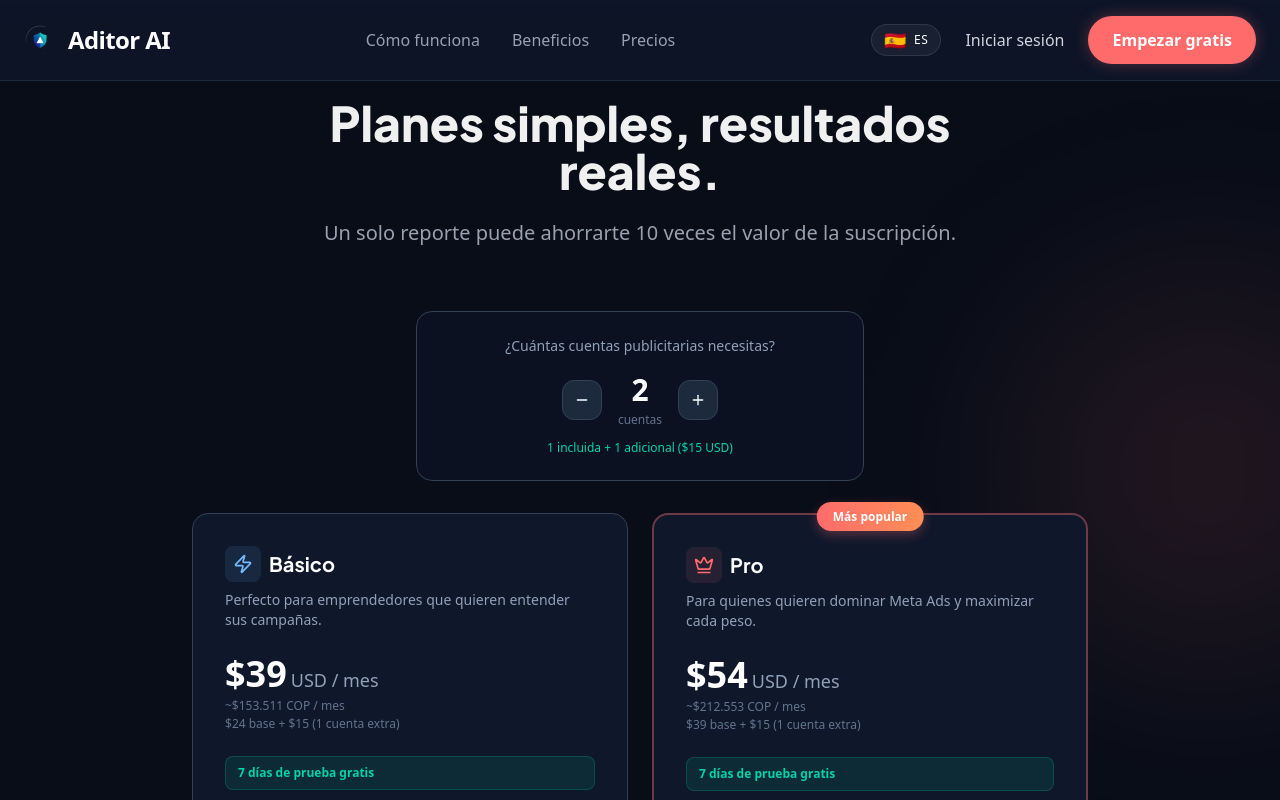
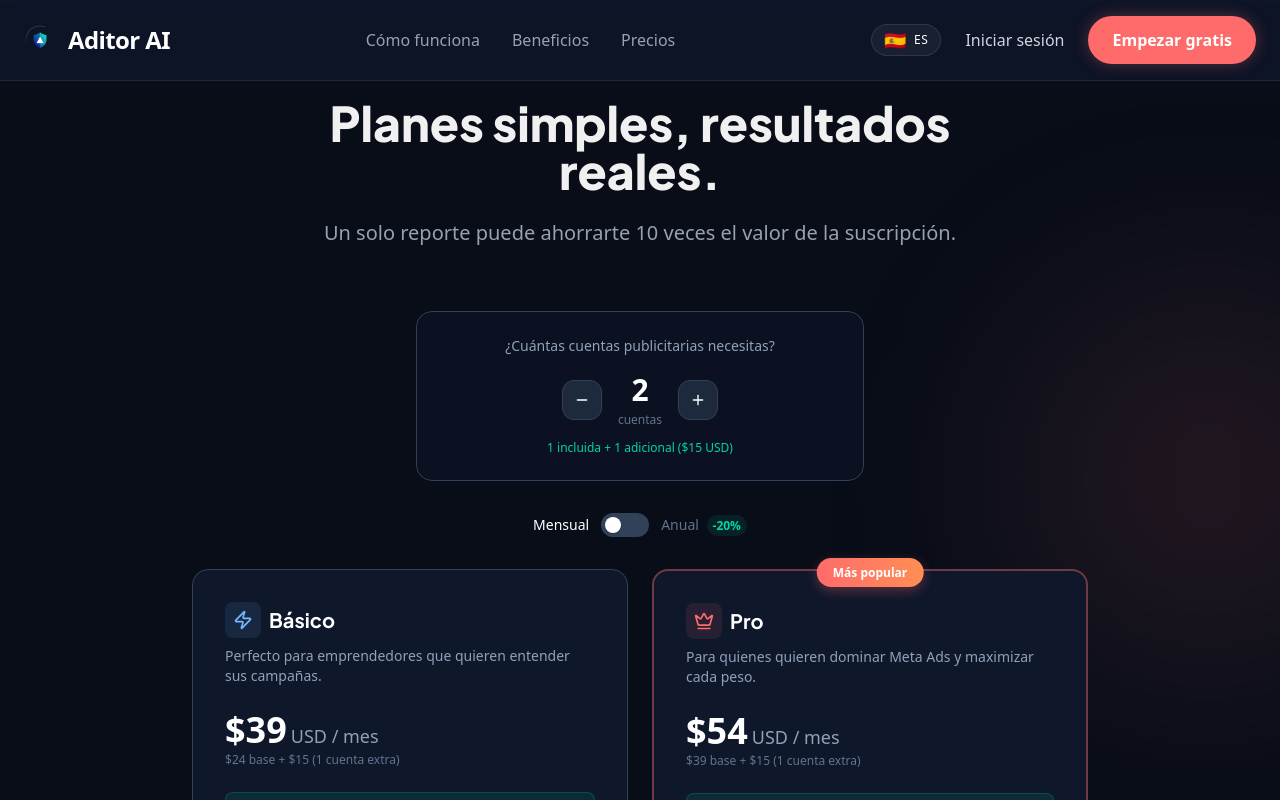
Before and after one commit to Jairvaguas/aditor-ai, a Next.js app: page / in a window 1280 px wide. Both pictures are taken after a click on the button 695 px from the left and 6346 px from the top of the page. Shown: the part 5946-6746 px from the top of the page. Built offline with nearby package versions, Linux system fonts and the light colour scheme; no server answers.

Commit message:
feat: Add annual plan toggle with 20% discount and remove COP from UI

```diff
--- a/src/app/api/payments/create-subscription/route.ts
+++ b/src/app/api/payments/create-subscription/route.ts
@@ -18,6 +18,7 @@ export async function POST(req: Request) {
 
         let planType = 'basic';
         let extraAccounts = 0;
+        let annual = false;
 
         const bodyText = await req.text();
         if (bodyText) {
@@ -25,15 +26,18 @@ export async function POST(req: Request) {
                 const bodyJson = JSON.parse(bodyText);
                 planType = bodyJson.planType || 'basic';
                 extraAccounts = parseInt(bodyJson.extraAccounts) || 0;
+                annual = bodyJson.annual === true;
             } catch (e) {
                 console.error("Error parsing body:", e);
             }
         }
 
         // Calcular precio en USD
-        const basePrice = planType === 'pro' ? 39 : 24;
-        const additionalCost = extraAccounts * 15;
-        const usdPrice = basePrice + additionalCost;
+        const baseMonthly = planType === 'pro' ? 39 : 24;
+        const additionalMonthly = extraAccounts * 15;
+        const monthlyPrice = baseMonthly + additionalMonthly;
+        const discount = annual ? 0.8 : 1;
+        const usdPrice = Math.round(monthlyPrice * discount);
         const totalAccounts = 1 + extraAccounts;
 
         // Actualizar perfil con plan y cantidad de cuentas
@@ -60,12 +64,13 @@ export async function POST(req: Request) {
         }
 
         const planLabel = planType === 'pro' ? 'Pro' : 'Básico';
+        const billingLabel = annual ? 'Anual' : 'Mensual';
 
         const response = await preapproval.create({
             body: {
-                reason: `Aditor AI - Plan ${planLabel} (${totalAccounts} cuenta${totalAccounts > 1 ? 's' : ''})`,
+                reason: `Aditor AI - Plan ${planLabel} ${billingLabel} (${totalAccounts} cuenta${totalAccounts > 1 ? 's' : ''})`,
                 auto_recurring: {
-                    frequency: 1,
+                    frequency: annual ? 12 : 1,
                     frequency_type: 'months',
                     transaction_amount: estimatedCop,
                     currency_id: 'COP',
--- a/src/components/DynamicPricingForm.tsx
+++ b/src/components/DynamicPricingForm.tsx
@@ -11,16 +11,18 @@ interface DynamicPricingFormProps {
 
 export default function DynamicPricingForm({ copRate, isLanding = false }: DynamicPricingFormProps) {
     const [extraAccounts, setExtraAccounts] = useState<number>(0);
-    const additionalAccountUsd = 15;
+    const [annual, setAnnual] = useState(false);
 
-    const basicBase = 24;
-    const proBase = 39;
-    const extraCost = extraAccounts * additionalAccountUsd;
-    const basicTotal = basicBase + extraCost;
-    const proTotal = proBase + extraCost;
+    const basicMonthly = 24;
+    const proMonthly = 39;
+    const additionalMonthly = 15;
+    const discount = annual ? 0.8 : 1; // 20% descuento anual
+    const basicBase = Math.round(basicMonthly * discount);
+    const proBase = Math.round(proMonthly * discount);
+    const additionalCost = Math.round(extraAccounts * additionalMonthly * discount);
+    const basicTotal = basicBase + additionalCost;
+    const proTotal = proBase + additionalCost;
 
-    const basicCop = new Intl.NumberFormat('es-CO').format(Math.round(basicTotal * copRate));
-    const proCop = new Intl.NumberFormat('es-CO').format(Math.round(proTotal * copRate));
     const totalAccounts = 1 + extraAccounts;
 
     return (
@@ -49,9 +51,23 @@ export default function DynamicPricingForm({ copRate, isLanding = false }: Dynam
                 </div>
                 {extraAccounts > 0 && (
                     <p className="text-xs text-[#00D4AA] mt-3 font-medium">
-                        1 incluida + {extraAccounts} adicional{extraAccounts > 1 ? 'es' : ''} (${extraCost} USD)
+                        1 incluida + {extraAccounts} adicional{extraAccounts > 1 ? 'es' : ''} (${additionalCost} USD)
                     </p>
                 )}
+            </div>
+
+            {/* Billing Toggle */}
+            <div className="flex items-center justify-center gap-3">
+                <span className={`text-sm font-medium ${!annual ? 'text-white' : 'text-slate-500'}`}>Mensual</span>
+                <button
+                    onClick={() => setAnnual(!annual)}
+                    className={`relative w-12 h-6 rounded-full transition-colors ${annual ? 'bg-[#00D4AA]' : 'bg-slate-700'}`}
+                >
+                    <span className={`absolute top-1 w-4 h-4 rounded-full bg-white shadow transition-all ${annual ? 'left-7' : 'left-1'}`} />
+                </button>
+                <span className={`text-sm font-medium ${annual ? 'text-white' : 'text-slate-500'}`}>
+                    Anual <span className="ml-1 px-1.5 py-0.5 rounded-full bg-[#00D4AA]/10 text-[#00D4AA] text-xs font-bold">-20%</span>
+                </span>
             </div>
 
             {/* Plans Grid */}
@@ -71,11 +87,15 @@ export default function DynamicPricingForm({ copRate, isLanding = false }: Dynam
                     <div className="mb-6">
                         <div className="flex items-baseline gap-1">
                             <span className="text-4xl font-extrabold text-white">${basicTotal}</span>
-                            <span className="text-lg text-slate-400">USD / mes</span>
+                            <span className="text-lg text-slate-400">USD / {annual ? 'mes (facturado anual)' : 'mes'}</span>
                         </div>
-                        <p className="text-xs text-slate-500 mt-1">~${basicCop} COP / mes</p>
+                        {annual && (
+                            <p className="text-xs text-[#00D4AA] mt-1 font-medium">
+                                ${basicTotal * 12} USD facturado anualmente
+                            </p>
+                        )}
                         {extraAccounts > 0 && (
-                            <p className="text-xs text-slate-500 mt-0.5">${basicBase} base + ${extraCost} ({extraAccounts} cuenta{extraAccounts > 1 ? 's' : ''} extra)</p>
+                            <p className="text-xs text-slate-500 mt-0.5">${basicBase} base + ${additionalCost} ({extraAccounts} cuenta{extraAccounts > 1 ? 's' : ''} extra)</p>
                         )}
                     </div>
 
@@ -110,7 +130,7 @@ export default function DynamicPricingForm({ copRate, isLanding = false }: Dynam
                             Empezar gratis
                         </Link>
                     ) : (
-                        <SubscribeButton planType="basic" extraAccounts={extraAccounts} />
+                        <SubscribeButton planType="basic" extraAccounts={extraAccounts} annual={annual} />
                     )}
                 </div>
 
@@ -135,11 +155,15 @@ export default function DynamicPricingForm({ copRate, isLanding = false }: Dynam
                     <div className="mb-6">
                         <div className="flex items-baseline gap-1">
                             <span className="text-4xl font-extrabold text-white">${proTotal}</span>
-                            <span className="text-lg text-slate-400">USD / mes</span>
+                            <span className="text-lg text-slate-400">USD / {annual ? 'mes (facturado anual)' : 'mes'}</span>
                         </div>
-                        <p className="text-xs text-slate-500 mt-1">~${proCop} COP / mes</p>
+                        {annual && (
+                            <p className="text-xs text-[#00D4AA] mt-1 font-medium">
+                                ${proTotal * 12} USD facturado anualmente
+                            </p>
+                        )}
                         {extraAccounts > 0 && (
-                            <p className="text-xs text-slate-500 mt-0.5">${proBase} base + ${extraCost} ({extraAccounts} cuenta{extraAccounts > 1 ? 's' : ''} extra)</p>
+                            <p className="text-xs text-slate-500 mt-0.5">${proBase} base + ${additionalCost} ({extraAccounts} cuenta{extraAccounts > 1 ? 's' : ''} extra)</p>
                         )}
                     </div>
 
@@ -182,7 +206,7 @@ export default function DynamicPricingForm({ copRate, isLanding = false }: Dynam
                             Empezar gratis
                         </Link>
                     ) : (
-                        <SubscribeButton planType="pro" extraAccounts={extraAccounts} />
+                        <SubscribeButton planType="pro" extraAccounts={extraAccounts} annual={annual} />
                     )}
                 </div>
             </div>
--- a/src/components/SubscribeButton.tsx
+++ b/src/components/SubscribeButton.tsx
@@ -7,9 +7,10 @@ import { useRouter } from 'next/navigation';
 interface SubscribeButtonProps {
     planType: 'basic' | 'pro';
     extraAccounts: number;
+    annual?: boolean;
 }
 
-export default function SubscribeButton({ planType, extraAccounts }: SubscribeButtonProps) {
+export default function SubscribeButton({ planType, extraAccounts, annual = false }: SubscribeButtonProps) {
     const [isLoading, setIsLoading] = useState(false);
     const { userId } = useAuth();
     const router = useRouter();
@@ -28,7 +29,7 @@ export default function SubscribeButton({ planType, extraAccounts }: SubscribeBu
                 headers: {
                     'Content-Type': 'application/json',
                 },
-                body: JSON.stringify({ planType, extraAccounts })
+                body: JSON.stringify({ planType, extraAccounts, annual })
             });
             const data = await res.json();
 
```
